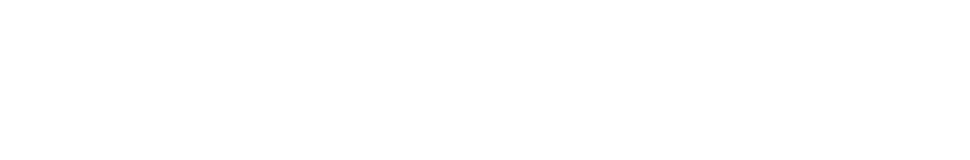
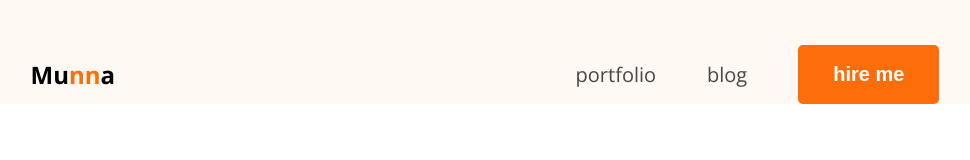
Before and after one commit to devleet4305/hero-dev-porfolio-tahajib-munna, a plain HTML site: page index.html in a window 1280 px wide. Shown: the whole page, without its empty margins (155-1125 px from the left). Drawn offline with nearby package versions, Linux system fonts and the light colour scheme.

Commit message:
Update portfolio

```diff
--- a/index.html
+++ b/index.html
@@ -4,8 +4,30 @@
     <meta charset="UTF-8">
     <meta name="viewport" content="width=device-width, initial-scale=1.0">
     <title>tahajib munna portfolio</title>
+    <link rel="preconnect" href="https://fonts.googleapis.com">
+<link rel="preconnect" href="https://fonts.gstatic.com" crossorigin>
+<link href="https://fonts.googleapis.com/css2?family=Open+Sans:ital,wght@0,300..800;1,300..800&display=swap" rel="stylesheet">
+
+<link rel="stylesheet" href="styles/portfolio.css">
 </head>
-<body>
+<body class="font-open-sans">
+
+    <header>
+        <nav>
+            <div class="lofo">
+                <h2>Mu<span class="color-orange">nn</span>a</h2>
+            </div>
+
+
+
+
+            <ul class="menu">
+                <li><a href="">portfolio</a></li>
+                <li><a href="">blog</a></li>
+                <li> <button class="btn">hire me</button></li>
+            </ul>
+        </nav>
+    </header>
 
 </body>
 </html>
--- /dev/null
+++ b/styles/portfolio.css
@@ -0,0 +1,60 @@
+*{
+    margin: 0;
+    padding: 0;
+    box-sizing: border-box;
+}
+/* shared style */
+.font-open-sans {
+  font-family: "Open Sans", sans-serif;
+  font-optical-sizing: auto;
+}
+
+
+.logo h2{
+   font-size: 50px;
+   font-weight: 900;
+}
+
+.color-orange {
+    color: #fd6e0a;
+}
+
+.btn{
+    background-color: #fd6e0a;
+    border:none;
+    padding: 18px 35px;
+    border-radius: 5px;
+    font-size: 20px;
+    font-weight: bold;
+    color:white
+}
+
+header{
+    background-color: #fff8f3;
+    padding-top: 45px;
+}
+
+
+/* main style  */
+
+nav{
+    width: 71%;
+    max-width: 1140px;
+    /* border: 1px solid red ; */
+    margin: 0 auto;
+    display:flex ;
+    justify-content:space-between ;
+    align-items: center;
+}
+nav .menu {
+    display: flex;
+    list-style-type: none;
+    gap: 51px;
+    align-items: center;
+}
+nav .menu a{
+    font-size: 20px;
+    color:#474747;
+    text-decoration: none;
+
+}
```
